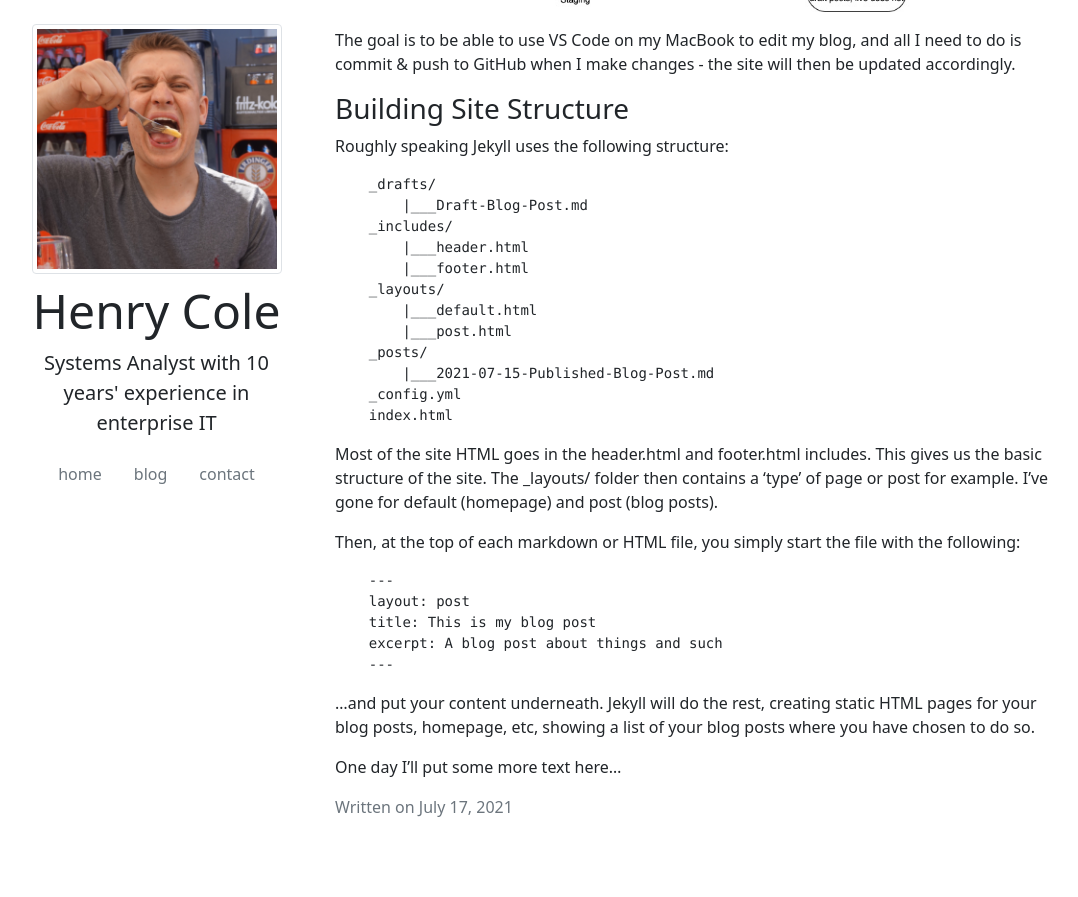
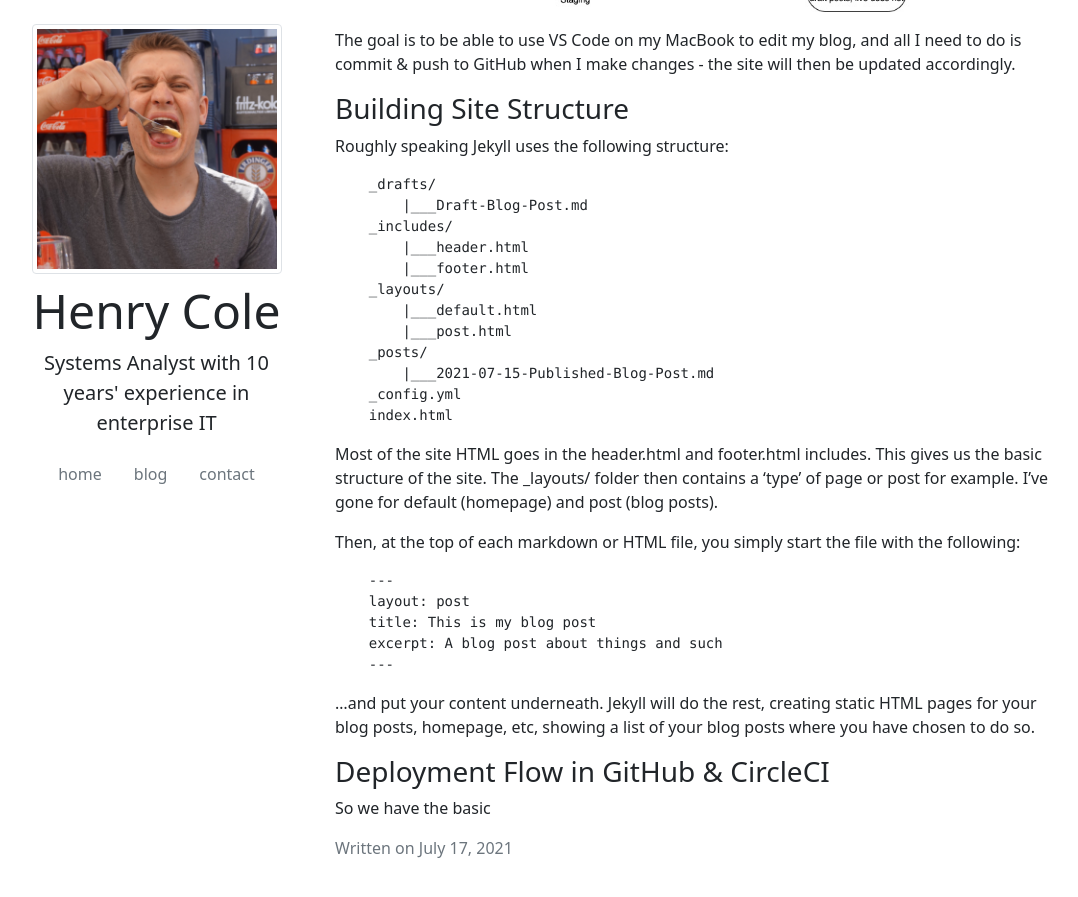
Before and after one commit to hcuk94/henry-personal-website, a Jekyll site: the page built from _posts/2021-07-17-Building-a-Basic-Personal-Blog-using-Jekyll.md, in a window 1280 px wide and 900 px high, scrolled down 803 px. Shown: the top 897 px of the window, without its empty margins (56-1134 px from the left). Built offline with Jekyll 4.4.1, drawn with Linux system fonts in a browser that asks for light colours; before the commit the page ends 1662 px from its top, so only the background shows below that.

````diff
--- a/_posts/2021-07-17-Building-a-Basic-Personal-Blog-using-Jekyll.md
+++ b/_posts/2021-07-17-Building-a-Basic-Personal-Blog-using-Jekyll.md
@@ -51,4 +51,5 @@ Then, at the top of each markdown or HTML file, you simply start the file with t
 ```
 ...and put your content underneath. Jekyll will do the rest, creating static HTML pages for your blog posts, homepage, etc, showing a list of your blog posts where you have chosen to do so.
 
-One day I'll put some more text here...
+### Deployment Flow in GitHub & CircleCI
+So we have the basic
--- a/index.html
+++ b/index.html
@@ -18,7 +18,7 @@ layout: default
 </div>
 <!-- Projects -->
 <div class="row">
-  <h2 class="mt-4 mb-3" id="work">Projects</h2>
+  <h2 class="mt-4 mb-3" id="work">Recent Projects</h2>
   {% include projects.html %}
 </div>
 <!-- Contact -->
````
Also changed, not shown: .circleci/config.yml.
